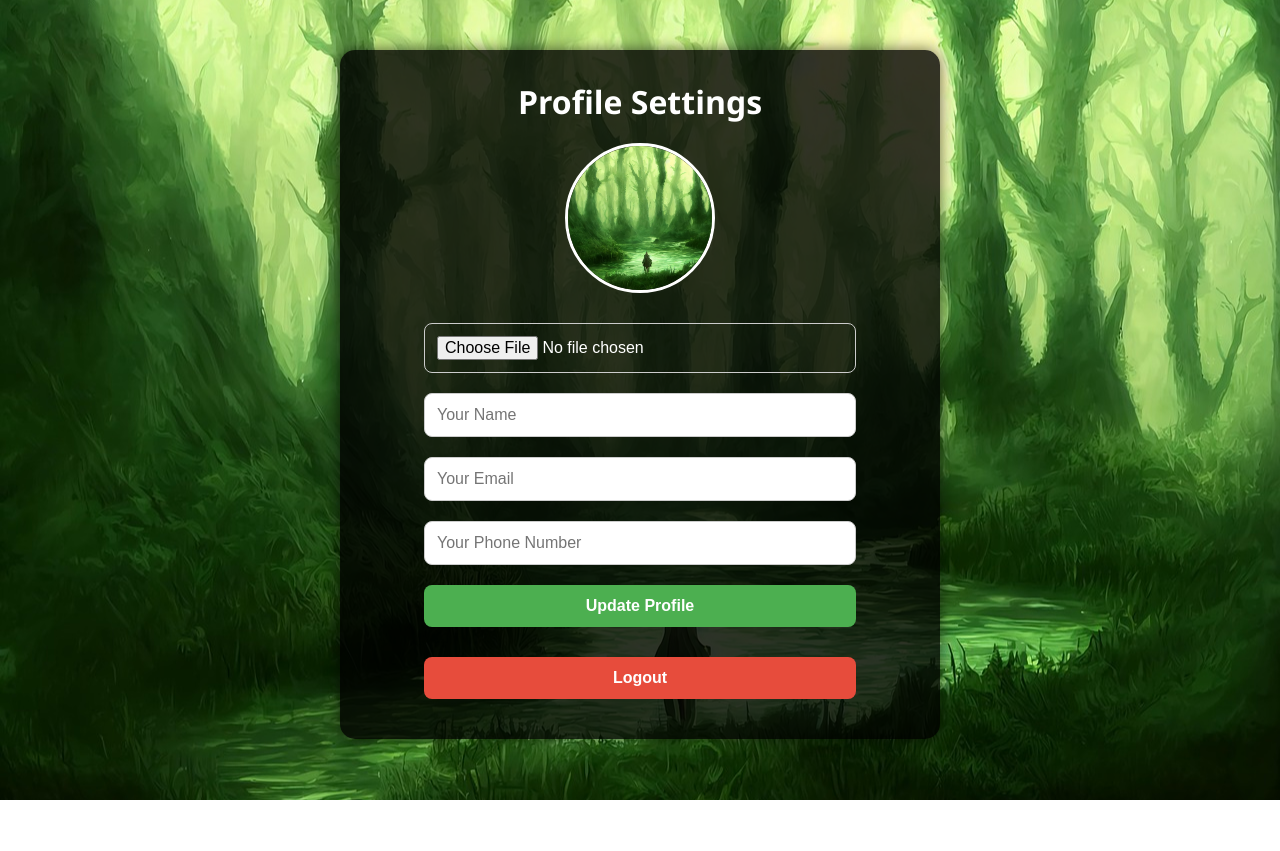
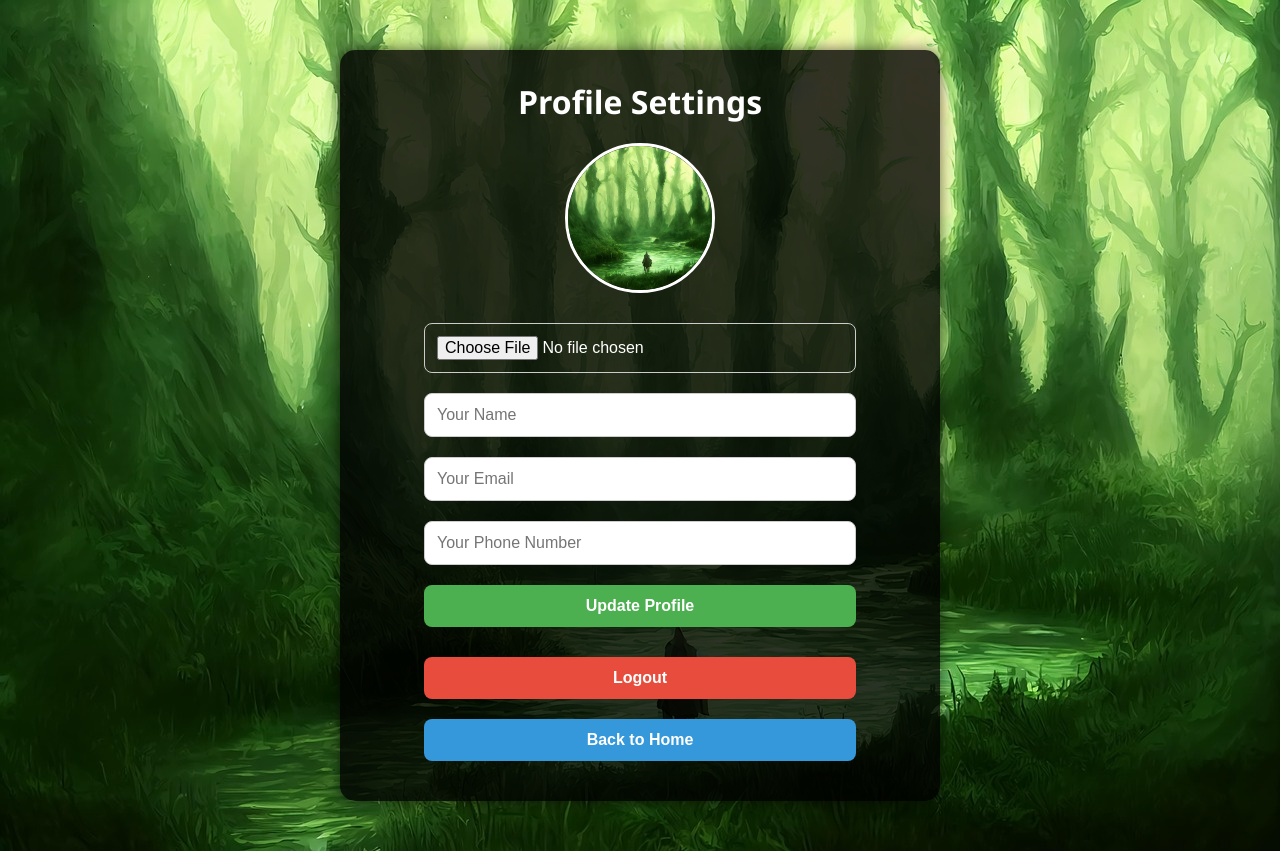
Before and after one commit to Phoenixmace/CardKarn, a Flask app: template website/templates/profile.html in a window 1280 px wide. Before the commit the page ends 800 px from the top, so only its background shows below. Run offline with Flask 3, Linux system fonts and the light colour scheme; the template is opened without the code that fills it, so the values that code supplies are empty; parts of the project's set-up code (start-up, migrations or seed data) failed here and were passed over.

Commit message:
imported from josh

```diff
--- a/website/templates/profile.html
+++ b/website/templates/profile.html
@@ -62,6 +62,15 @@
       background-color: #c0392b;
     }
 
+    .home-btn {
+      background-color: #3498db;
+      margin-top: 10px;
+    }
+
+    .home-btn:hover {
+      background-color: #2980b9;
+    }
+
     h1 {
       margin-bottom: 20px;
     }
@@ -79,18 +88,15 @@
 
   <button id="updateBtn">Update Profile</button>
   <button id="logoutBtn" class="logout-btn">Logout</button>
+  <button id="homeBtn" class="home-btn">Back to Home</button>
 </div>
 
 <script>
-
+  var currentUser = {{ user | tojson | safe }};
+  console.log(currentUser.name);
+</script>
+<script>
   // Handle profile update
-    var currentUser = {{ user | tojson | safe }};
-    // pfp
-    if (currentUser.profile_picture){
-              document.getElementById('profilePicture').src = "../static/images/uploads/profile_pictures/"+currentUser.profile_picture;
-
-    }
-
   document.getElementById('updateBtn').addEventListener('click', async () => {
     const name = document.getElementById('name').value;
     const email = document.getElementById('email').value;
@@ -116,7 +122,7 @@
 
       if (result.profile_picture_url) {
         console.log(result.profile_picture_url);
-        document.getElementById('profilePicture').src = "../static/images/uploads/profile_pictures/"+result.profile_picture_url;
+        document.getElementById('profilePicture').src = "../static/images/uploads/profile_pictures/" + result.profile_picture_url;
       }
     } catch (err) {
       alert('Error updating profile: ' + err.message);
@@ -136,6 +142,11 @@
       alert('Error logging out: ' + err.message);
     }
   });
+
+  // Handle back to home
+  document.getElementById('homeBtn').addEventListener('click', () => {
+    window.location.href = '/'; // Redirect to home index page
+  });
 </script>
 </body>
 </html>
```
